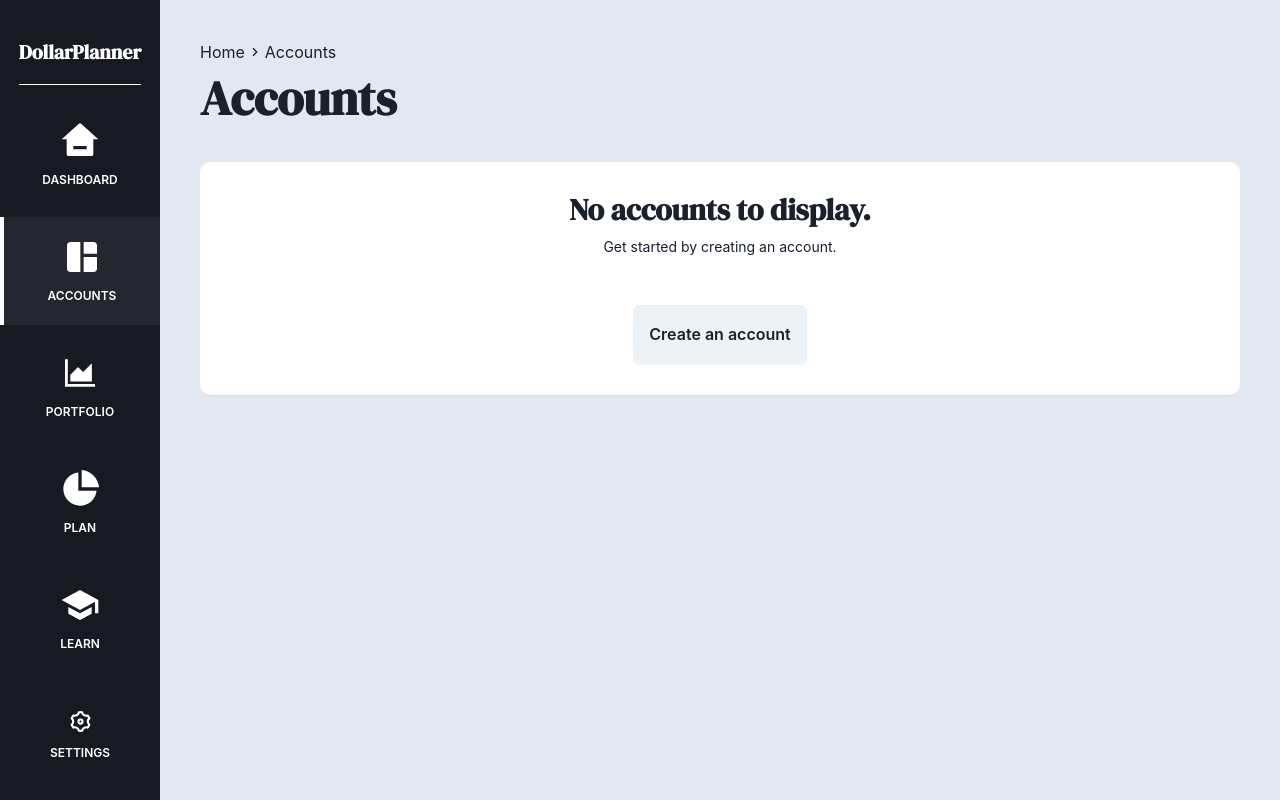
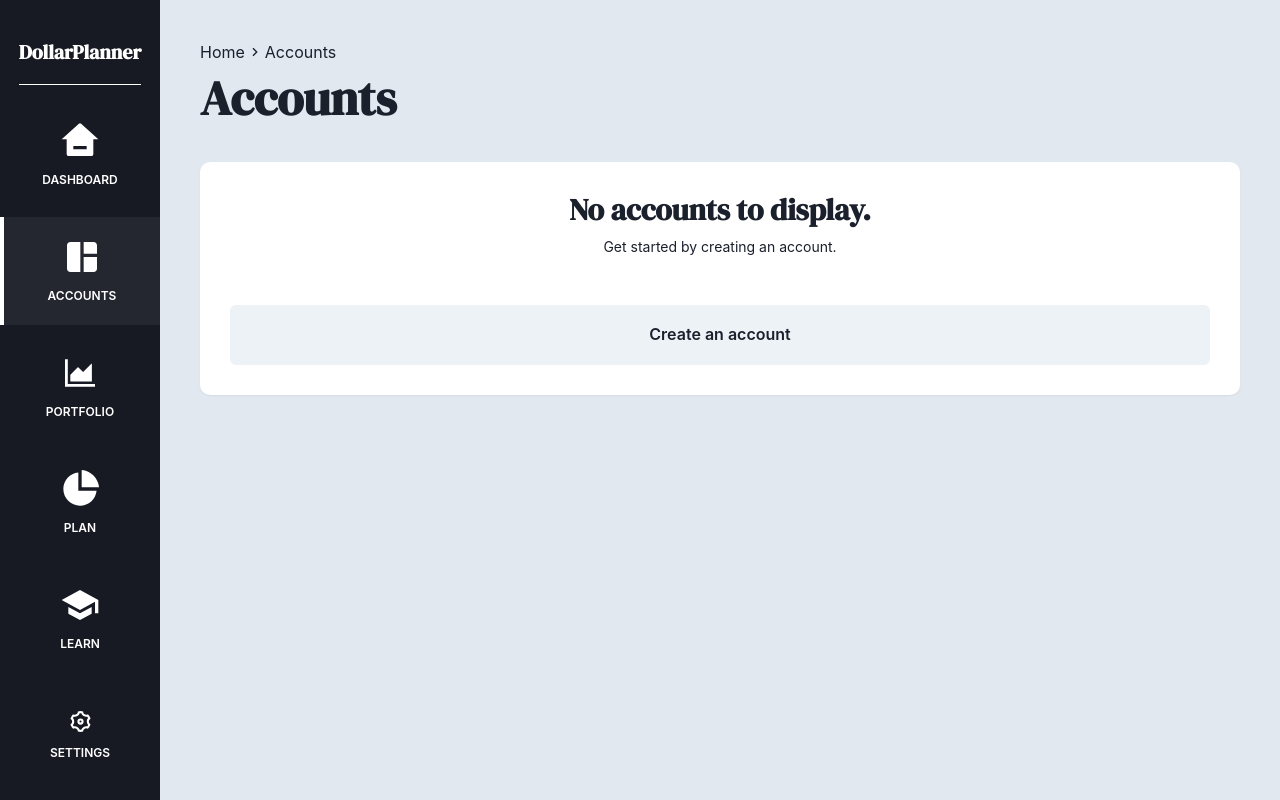
Before and after one commit to project-orbital/frontend, a React (Create React App) app: page /accounts in a window 1280 px wide. Built offline with nearby package versions, Linux system fonts and the light colour scheme.

Commit message:
Restyle to place children in a responsive grid

```diff
--- a/src/components/visuals/Card.js
+++ b/src/components/visuals/Card.js
@@ -1,4 +1,4 @@
-import {Badge, Heading, LinkBox, LinkOverlay, Text, VStack} from "@chakra-ui/react";
+import {Badge, Box, Heading, LinkBox, LinkOverlay, SimpleGrid, Text, VStack} from "@chakra-ui/react";
 import {Link} from "react-router-dom";
 
 /**
@@ -37,7 +37,7 @@ export default function Card({info, heading, subheading, link, children, isNeste
             as="h2"
             align={isCentered ? "center" : "start"}
             size={isNested ? "md" : "lg"}
-            pb={subheading ? "0px" : "20px"}
+            pb={subheading || children ? "0px" : "20px"}
         >
             {heading}
         </Heading>}
@@ -49,9 +49,11 @@ export default function Card({info, heading, subheading, link, children, isNeste
         </Text>}
     </VStack>;
 
-    const body = <VStack align="start">
-        {children}
-    </VStack>;
+    const body = <Box h={isCentered ? null : "100%"} w="100%">
+        <SimpleGrid spacing="20px">
+            {children}
+        </SimpleGrid>
+    </Box>;
 
     const card = <VStack
         align={isCentered ? "center" : "start"}
```
